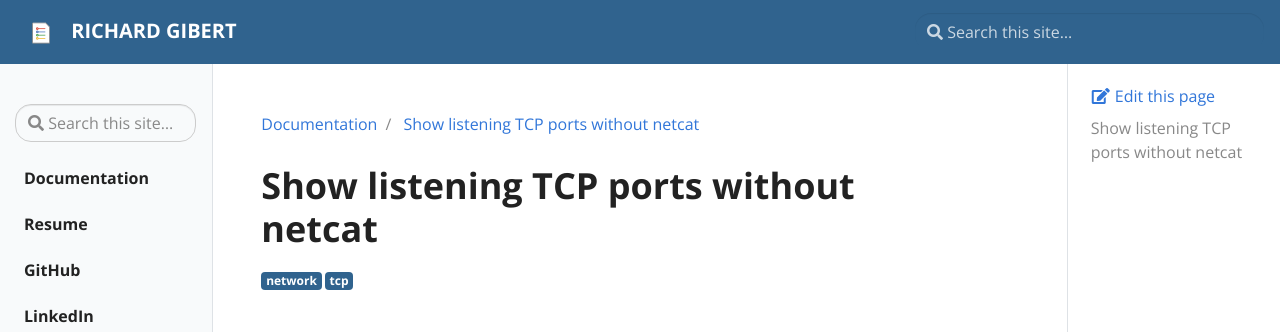
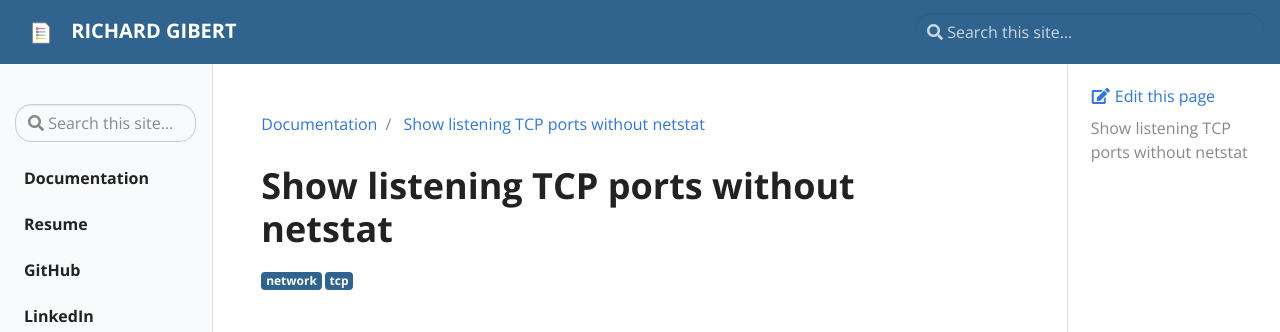
Before and after one commit to rgibert/rgibert.github.io, a Jekyll site: the page built from _docs/tcp-show-listening-ports-without-netcat.md, in a window 1280 px wide and 900 px high. Shown: the top 332 px of the window. Built offline with Jekyll 4.4.1, drawn with Linux system fonts in a browser that asks for light colours.

Commit message:
k8s cron, listening ports, typo fix

```diff
--- a/_docs/tcp-show-listening-ports-without-netcat.md
+++ b/_docs/tcp-show-listening-ports-without-netcat.md
@@ -1,11 +1,11 @@
 ---
-title: Show listening TCP ports without netcat
+title: Show listening TCP ports without netstat
 tags:
     - network
     - tcp
 ---
 
-# Show listening TCP ports without netcat
+# Show listening TCP ports without netstat
 
 ~~~ bash
 declare -a ports=($(tail -n +2 /proc/net/tcp | cut -d":" -f"3" | cut -d" " -f"1"))
```
Also changed, not shown: _docs/k8s-manually-run-cronjob.md (added, +18 -0 lines), _docs/tcp-verify-port.md (added, +12 -0 lines).
